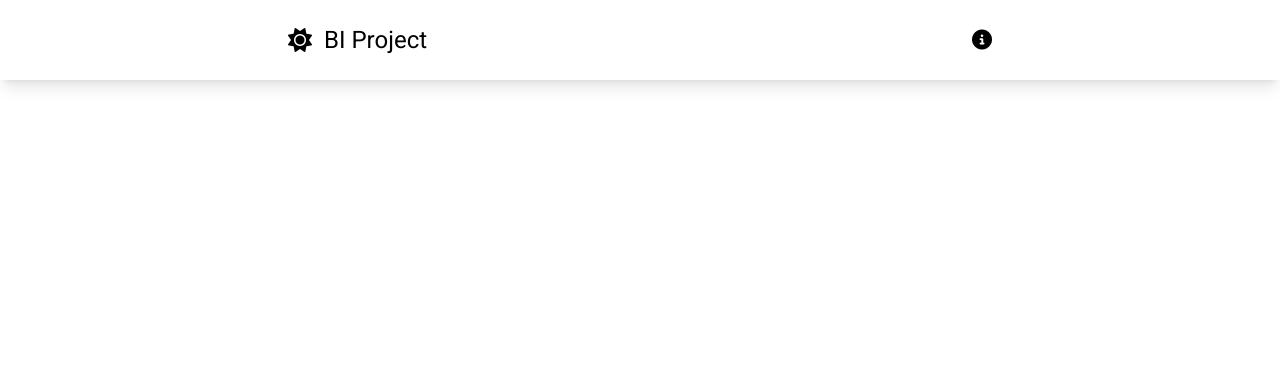
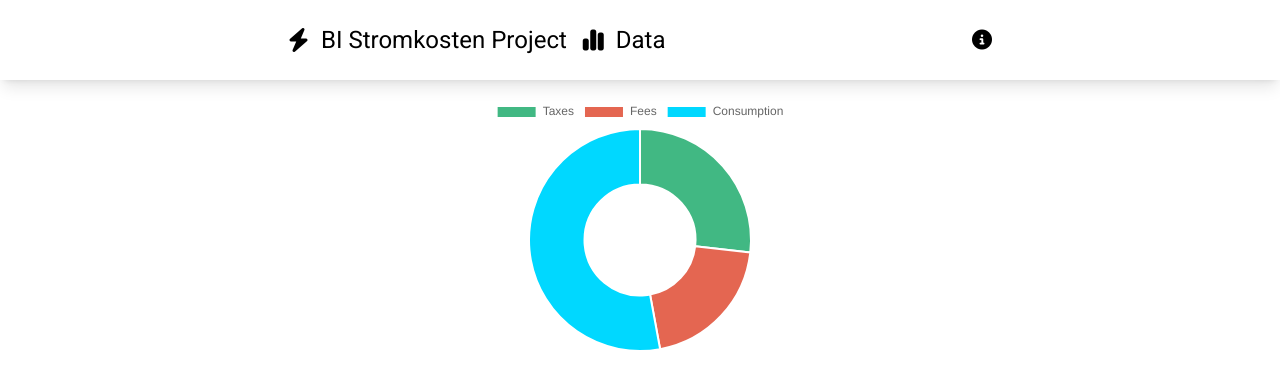
Before and after one commit to rumexcrisp/aim_bi_project, a Vue app: page / in a window 1280 px wide. Shown: the top 388 px of the page. Built offline with nearby package versions, Linux system fonts and the light colour scheme; no server answers.

Commit message:
split home and data view

```diff
--- a/src/components/SiteNavigation.vue
+++ b/src/components/SiteNavigation.vue
@@ -3,8 +3,15 @@
     <nav class="container flex flex-col sm:flex-row items-center gap-4 text-black py-6">
       <RouterLink :to="{ name: 'home' }">
         <div class="flex items-center gap-3">
-          <i class="fa-solid fa-sun text-2xl"></i>
-          <p class="text-2xl">BI Project</p>
+          <i class="fa-solid fa-bolt text-2xl"></i>
+          <p class="text-2xl">BI Stromkosten Project</p>
+        </div>
+      </RouterLink>
+
+      <RouterLink :to="{ name: 'data' }">
+        <div class="flex items-center gap-3">
+          <i class="fa-solid fa-chart-simple text-2xl"></i>
+          <p class="text-2xl">Data</p>
         </div>
       </RouterLink>
 
--- a/src/router/index.js
+++ b/src/router/index.js
@@ -1,5 +1,6 @@
 import { createRouter, createWebHistory } from "vue-router";
 import HomeView from "../views/HomeView.vue";
+import DataView from "../views/DataView.vue";
 
 const router = createRouter({
   history: createWebHistory(import.meta.env.BASE_URL),
@@ -11,6 +12,14 @@ const router = createRouter({
       meta: {
         title: "Home",
       },
+    },
+    {
+      path: "/data",
+      name: "data",
+      component: DataView,
+      meta: {
+        title: "Data",
+      },
     }
   ],
 });
--- /dev/null
+++ b/src/views/DataView.vue
@@ -0,0 +1,109 @@
+<template>
+  <div class="flex p-4">
+    <div class="flex-1 h-64 flex flex-col justify-center items-center">
+      <LineChart v-if="loaded" id="line" :chartOptions="lineChartOptions" :chartData="lineChartData">Chart couldn't be loaded.</LineChart>
+    </div>
+  </div>
+  <div class="flex p-4">
+    <div class="flex-1 h-64 flex flex-col justify-center items-center">
+      <DoughnutChart v-if="loaded" id="doughnut1" :chartData="doughnutChartData">Chart couldn't be loaded.</DoughnutChart>
+    </div>
+    <div class="flex-1 h-64 flex flex-col justify-center items-center">
+      <DoughnutChart v-if="loaded" id="doughnut2" :chartData="doughnutChartData">Chart couldn't be loaded.</DoughnutChart>
+    </div>
+  </div>
+</template>
+
+<script lang="ts">
+import { ref } from "vue";
+import axios from "axios";
+import { useRouter } from "vue-router";
+import BarChart from '../components/BarChart.vue';
+import LineChart from '../components/LineChart.vue';
+import DoughnutChart from '../components/DoughnutChart.vue';
+
+const router = useRouter();
+
+export default {
+  name: 'App',
+  components: {
+    BarChart, LineChart, DoughnutChart
+},
+
+  data: () => ({
+    loaded: false,
+    lineChartData: null,
+    doughnutChartData: {
+      labels: ['Taxes', 'Fees', 'Consumption'],
+      datasets: [
+        {
+          backgroundColor: ['#41B883', '#E46651', '#00D8FF'],
+          data: [26.8, 20.3, 52.9]
+        }
+      ]
+    },
+    lineChartOptions: {
+      responsive: true,
+      maintainAspectRatio: false,
+      scales: {
+          x: {
+            display: true,
+            title: {
+              display: true,
+              text: 'Date'
+            },
+            ticks: {
+              major: {
+                enabled: true
+              },
+              color: '#000000',
+            }
+          },
+          y: {
+            display: true,
+            title: {
+              display: true,
+              text: 'Cent/kWh'
+            }
+          }
+        }
+    },
+
+  }),
+
+  mounted() {
+    this.loaded = false;
+    this.fetchData();
+  },
+
+  methods: {
+    async fetchData() {
+      try {
+        const response = await axios.get('http://127.0.0.1:5000/api/get_data');
+        // console.log(response);
+        this.processData(response.data);
+        this.loaded = true;
+      } catch (error) {
+        console.error('Error fetching data:', error);
+      }
+    },
+    processData(data) {
+      // Process the data if needed
+      // You might want to format timestamps, convert types, etc.
+      this.lineChartData = {
+        labels: data.map(entry => entry.date),
+        datasets: [
+          {
+            label: 'Market Price',
+            borderColor: 'rgba(75, 192, 192, 1)',
+            backgroundColor: 'rgba(75, 192, 192, 0.2)',
+            data: data.map(entry => entry.marketprice),
+          },
+        ],
+      };
+    },
+  }
+}
+</script>
+
+<style scoped></style>
--- a/src/views/HomeView.vue
+++ b/src/views/HomeView.vue
@@ -1,13 +1,7 @@
 <template>
   <div class="flex p-4">
     <div class="flex-1 h-64 flex flex-col justify-center items-center">
-      <LineChart v-if="loaded" id="line" :chartOptions="lineChartOptions" :chartData="lineChartData">Chart couldn't be loaded.</LineChart>
-    </div>
-    <div class="flex-1 h-64 flex flex-col justify-center items-center">
-      <DoughnutChart v-if="loaded" id="line" :chartOptions="lineChartOptions" :chartData="doughnutChartData">Chart couldn't be loaded.</DoughnutChart>
-    </div>
-    <div class="flex-1 h-64 flex flex-col justify-center items-center">
-      <DoughnutChart v-if="loaded" id="line" :chartOptions="lineChartOptions" :chartData="doughnutChartData">Chart couldn't be loaded.</DoughnutChart>
+      <DoughnutChart id="line" :chartOptions="lineChartOptions" :chartData="doughnutChartData">Chart couldn't be loaded.</DoughnutChart>
     </div>
   </div>
 </template>
@@ -46,63 +40,6 @@ export default {
     },
 
   }),
-
-  mounted() {
-    this.loaded = false;
-    this.fetchData();
-  },
-
-  methods: {
-    async fetchData() {
-      try {
-        const response = await axios.get('http://127.0.0.1:5000/api/get_data');
-        // console.log(response);
-        this.processData(response.data);
-        this.loaded = true;
-      } catch (error) {
-        console.error('Error fetching data:', error);
-      }
-    },
-    processData(data) {
-      // Process the data if needed
-      // You might want to format timestamps, convert types, etc.
-      this.lineChartData = {
-        labels: data.map(entry => entry.date),
-        datasets: [
-          {
-            label: 'Market Price',
-            borderColor: 'rgba(75, 192, 192, 1)',
-            backgroundColor: 'rgba(75, 192, 192, 0.2)',
-            data: data.map(entry => entry.marketprice),
-          },
-        ],
-      };
-      this.lineChartOptions = {
-        scales: {
-          x: {
-            display: true,
-            title: {
-              display: true,
-              text: 'Date'
-            },
-            ticks: {
-              major: {
-                enabled: true
-              },
-              color: '#000000',
-            }
-          },
-          y: {
-            display: true,
-            title: {
-              display: true,
-              text: 'Cent/kWh'
-            }
-          }
-        }
-      }
-    },
-  }
 }
 </script>
 
```
